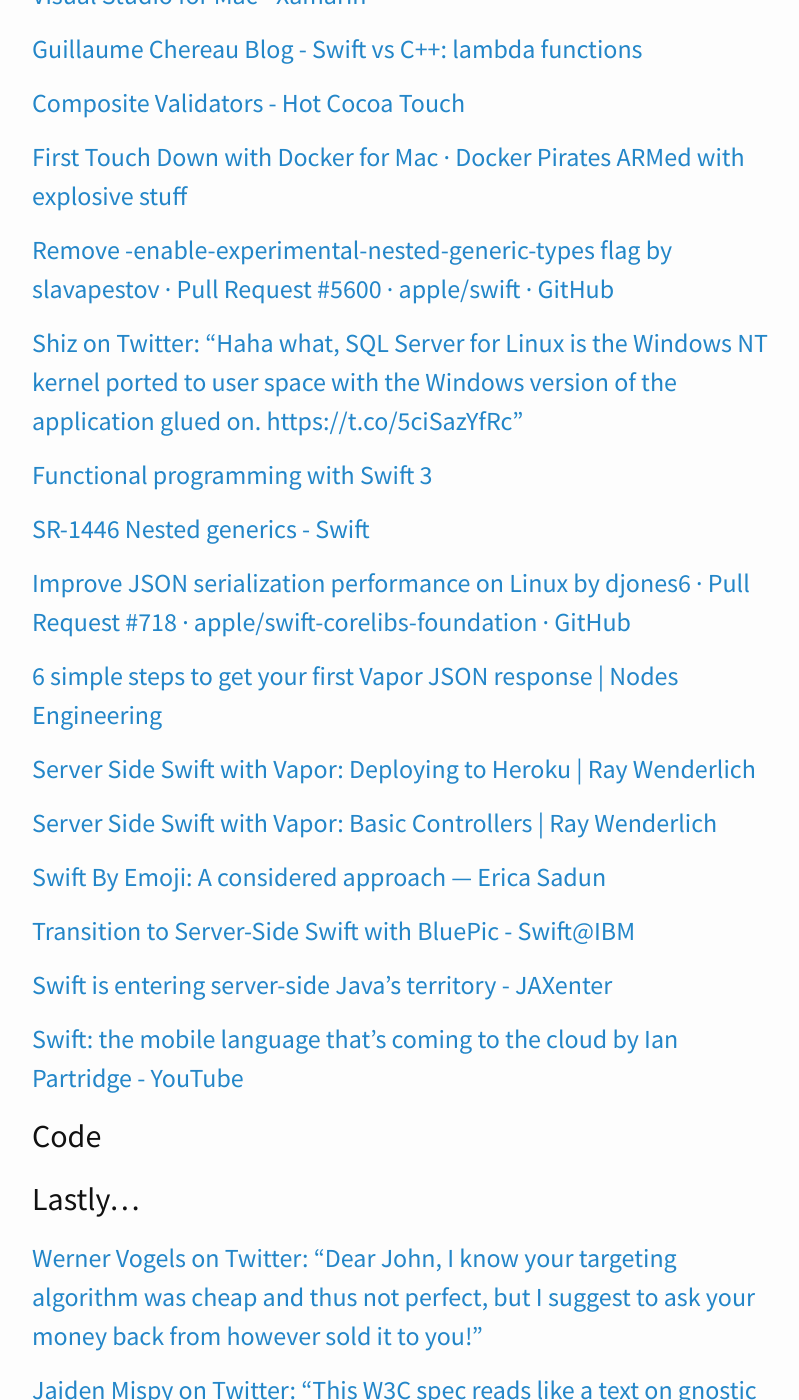
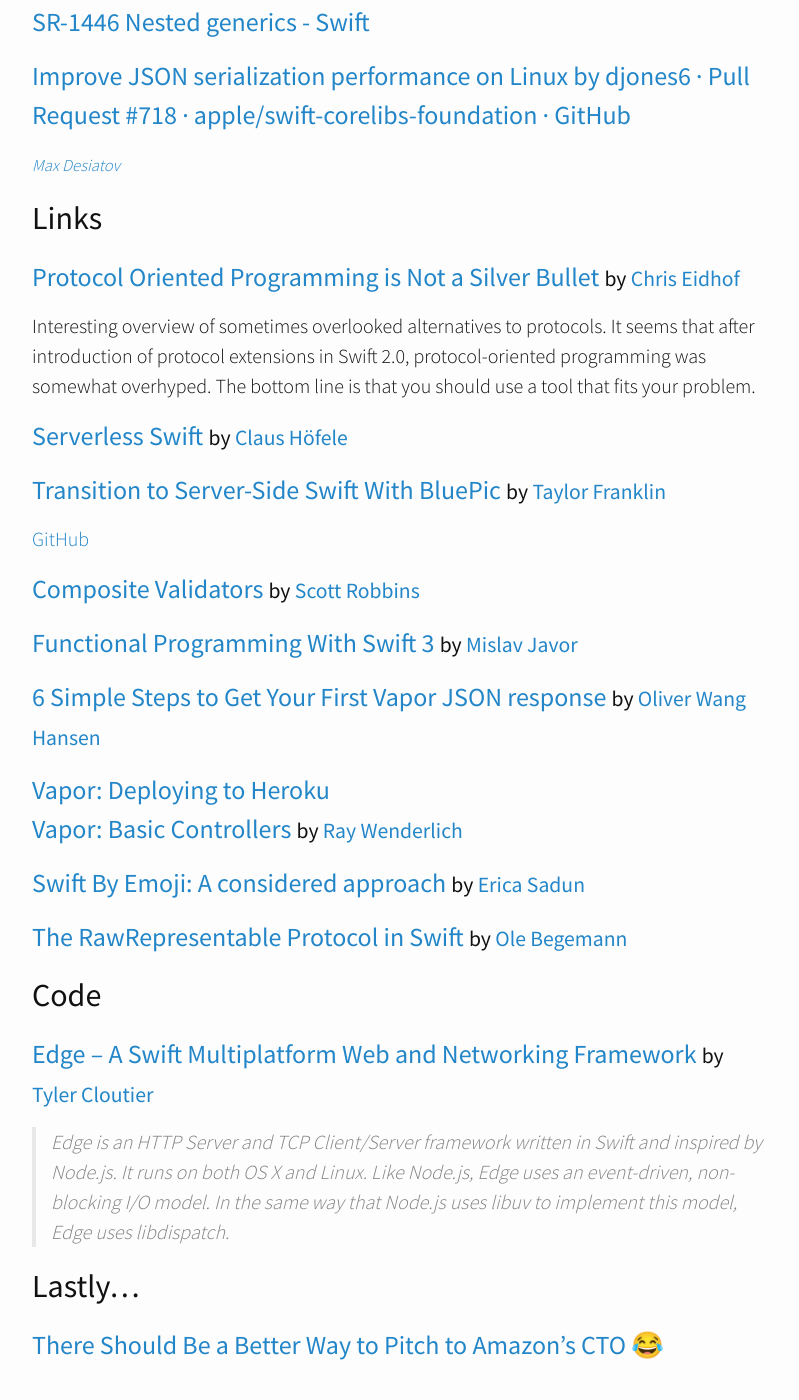
Before and after one commit to ServerSwift/serverswift.tech, a Jekyll site: the page built from index.html, in a window 1280 px wide and 1400 px high, scrolled down 965 px. Shown: the whole window, without its empty margins (238-1037 px from the left). Built offline with Jekyll 4.4.1, drawn with Linux system fonts in a browser that asks for light colours; nearby versions of some CDN libraries; some of the changed text lies outside the part shown.

Commit message:
Issue #18 work in progress

```diff
--- a/_config.yml
+++ b/_config.yml
@@ -8,7 +8,7 @@
 # Site settings
 title: Server-Side Swift
 email: max.desiatov@gmail.com
-description: A weekly newsletter with the best links related to server-side Swift and cross-platform developer tools.
+description: A newsletter with the best links related to server-side Swift and cross-platform developer tools.
 baseurl: "" # the subpath of your site, e.g. /blog
 url: "https://www.serverswift.tech" # the base hostname & protocol for your site
 twitter_username: ServerSideSwift
--- a/_posts/2016-11-23-issue18.md
+++ /dev/null
@@ -1,93 +0,0 @@
----
-layout: post
-title:  "Issue #18"
-date:   Thu 17 Nov 2016
----
-
-## Links
-
-
-### [Serverless Swift – Claus Höfele – Medium](https://medium.com/@claushoefele/serverless-swift-2e8dce589b68)
-
-
-
-### [swift-evolution/0145-package-manager-version-pinning.md at master · apple/swift-evolution · GitHub](https://github.com/apple/swift-evolution/blob/master/proposals/0145-package-manager-version-pinning.md)
-
-
-
-### [swift-evolution/0146-package-manager-product-definitions.md at master · apple/swift-evolution · GitHub](https://github.com/apple/swift-evolution/blob/master/proposals/0146-package-manager-product-definitions.md)
-
-
-
-### [Transition to Server-Side Swift with BluePic - Swift@IBM](https://developer.ibm.com/swift/2016/11/15/transition-to-server-side-swift-with-bluepic/)
-
-
-
-### [Visual Studio for Mac - Xamarin](https://developer.xamarin.com/visual-studio-mac/)
-
-
-
-### [Guillaume Chereau Blog - Swift vs C++: lambda functions](https://blog.noctua-software.com/swift-vs-cpp-lambdas.html)
-
-
-
-### [Composite Validators - Hot Cocoa Touch](http://hotcocoatouch.com/2016/11/16/composite-validators/)
-
-
-### [First Touch Down with Docker for Mac · Docker Pirates ARMed with explosive stuff ](http://blog.hypriot.com/post/first-touch-down-with-docker-for-mac/)
-
-
-
-### [Remove -enable-experimental-nested-generic-types flag by slavapestov · Pull Request #5600 · apple/swift · GitHub](https://github.com/apple/swift/pull/5600/commits/5564a57668e86f325e2c005b57bad0e24ee24a66)
-
-
-
-### [Shiz on Twitter: "Haha what, SQL Server for Linux is the Windows NT kernel ported to user space  with the Windows version of the application glued on. https://t.co/5ciSazYfRc"](https://twitter.com/i/web/status/799097696959287296)
-
-
-### [Functional programming with Swift 3](http://mislavjavor.github.io/2016/11/14/Functional-programming-with-Swift-3.html)
-
-
-
-### [SR-1446 Nested generics - Swift](https://bugs.swift.org/browse/SR-1446)
-
-
-
-### [Improve JSON serialization performance on Linux by djones6 · Pull Request #718 · apple/swift-corelibs-foundation · GitHub](https://github.com/apple/swift-corelibs-foundation/pull/718)
-
-
-
-### [6 simple steps to get your first Vapor JSON response | Nodes Engineering](https://engineering.nodesagency.com/articles/Vapor/6-simple-steps-to-setup-vapor/)
-
-
-
-### [Server Side Swift with Vapor: Deploying to Heroku | Ray Wenderlich](https://videos.raywenderlich.com/screencasts/server-side-swift-with-vapor-deploying-to-heroku-with-postgresql)
-
-
-
-### [Server Side Swift with Vapor: Basic Controllers | Ray Wenderlich](https://videos.raywenderlich.com/screencasts/server-side-swift-with-vapor-basic-controllers)
-
-
-
-### [Swift By Emoji: A considered approach — Erica Sadun](http://ericasadun.com/2016/11/08/swift-by-emoji-a-considered-approach/)
-
-
-### [Transition to Server-Side Swift with BluePic - Swift@IBM](https://developer.ibm.com/swift/2016/11/15/transition-to-server-side-swift-with-bluepic/)
-
-
-
-### [Swift is entering server-side Java's territory - JAXenter](https://jaxenter.com/swift-entering-server-side-javas-territory-130161.html)
-
-
-### [Swift: the mobile language that's coming to the cloud by Ian Partridge - YouTube](https://www.youtube.com/watch?v=jSY3n_h7JV0)
-
-
-
-## Code
-
-## Lastly...
-
-### [Werner Vogels on Twitter: "Dear John, I know your targeting algorithm was cheap and thus not perfect, but I suggest to ask your money back from however sold it to you!"](https://twitter.com/i/web/status/799266204229701632)
-
-
-### [Jaiden Mispy on Twitter: "This W3C spec reads like a text on gnostic mysticism https://t.co/CpIYdwrLRP"](https://twitter.com/m1sp/status/797177386408083456)
--- /dev/null
+++ b/_posts/2016-11-24-issue18.md
@@ -0,0 +1,74 @@
+---
+layout: post
+title:  "Issue #18"
+date:   Thu 24 Nov 2016
+---
+
+Apparently, it's that time of the year when the stream of new content related
+to server-side Swift is slowing down. Because of that I'm considering a switch
+to a fortnightly or monthly schedule for the newsletter.
+
+### [swift-evolution/0145-package-manager-version-pinning.md at master · apple/swift-evolution · GitHub](https://github.com/apple/swift-evolution/blob/master/proposals/0145-package-manager-version-pinning.md)
+
+
+### [swift-evolution/0146-package-manager-product-definitions.md at master · apple/swift-evolution · GitHub](https://github.com/apple/swift-evolution/blob/master/proposals/0146-package-manager-product-definitions.md)
+
+
+### [Remove -enable-experimental-nested-generic-types flag by slavapestov · Pull Request #5600 · apple/swift · GitHub](https://github.com/apple/swift/pull/5600/commits/5564a57668e86f325e2c005b57bad0e24ee24a66)
+
+
+### [SR-1446 Nested generics - Swift](https://bugs.swift.org/browse/SR-1446)
+
+
+
+### [Improve JSON serialization performance on Linux by djones6 · Pull Request #718 · apple/swift-corelibs-foundation · GitHub](https://github.com/apple/swift-corelibs-foundation/pull/718)
+
+
+[<small><i>Max Desiatov</i></small>](https://twitter.com/maxdesiatov)
+
+## Links
+
+### [Protocol Oriented Programming is Not a Silver Bullet](http://chris.eidhof.nl/post/protocol-oriented-programming/) <small>by [Chris Eidhof](https://twitter.com/chriseidhof)</small>
+
+Interesting overview of sometimes overlooked alternatives to protocols.
+It seems that after introduction of protocol extensions in Swift 2.0,
+protocol-oriented programming was somewhat overhyped. The bottom line is that
+you should use a tool that fits your problem.
+
+### [Serverless Swift](https://medium.com/@claushoefele/serverless-swift-2e8dce589b68) <small>by [Claus Höfele](https://twitter.com/claushoefele)</small>
+
+
+
+### [Transition to Server-Side Swift With BluePic](https://developer.ibm.com/swift/2016/11/15/transition-to-server-side-swift-with-bluepic/) <small>by [Taylor Franklin](https://twitter.com/tfrank64)</small>
+
+[GitHub](https://github.com/IBM-Swift/BluePic)
+
+
+### [Composite Validators](http://hotcocoatouch.com/2016/11/16/composite-validators/) <small>by [Scott Robbins](https://twitter.com/scottrobbinsios)</small>
+
+
+### [Functional Programming With Swift 3](http://mislavjavor.github.io/2016/11/14/Functional-programming-with-Swift-3.html) <small>by [Mislav Javor](https://twitter.com/mislavcodes)</small>
+
+
+### [6 Simple Steps to Get Your First Vapor JSON response](https://engineering.nodesagency.com/articles/Vapor/6-simple-steps-to-setup-vapor/) <small>by [Oliver Wang Hansen](https://twitter.com/gnawrevilo)<small>
+
+
+
+### [Vapor: Deploying to Heroku](https://videos.raywenderlich.com/screencasts/server-side-swift-with-vapor-deploying-to-heroku-with-postgresql)<br /> [Vapor: Basic Controllers](https://videos.raywenderlich.com/screencasts/server-side-swift-with-vapor-basic-controllers) <small>by [Ray Wenderlich](https://twitter.com/rwenderlich)</small>
+
+
+### [Swift By Emoji: A considered approach](http://ericasadun.com/2016/11/08/swift-by-emoji-a-considered-approach/) <small>by [Erica Sadun](https://twitter.com/ericasadun/)</small>
+
+
+### [The RawRepresentable Protocol in Swift](https://oleb.net/blog/2016/11/rawrepresentable/) <small>by [Ole Begemann](http://twitter.com/olebegemann)</small>
+
+
+## Code
+
+### [Edge – A Swift Multiplatform Web and Networking Framework](https://github.com/SwiftOnEdge/Edge) <small>by [Tyler Cloutier](https://twitter.com/TylerFCloutier)</small>
+
+> Edge is an HTTP Server and TCP Client/Server framework written in Swift and inspired by Node.js. It runs on both OS X and Linux. Like Node.js, Edge uses an event-driven, non-blocking I/O model. In the same way that Node.js uses libuv to implement this model, Edge uses libdispatch.
+
+## Lastly...
+
+### [There Should Be a Better Way to Pitch to Amazon's CTO](https://twitter.com/i/web/status/799266204229701632) 😂
```
